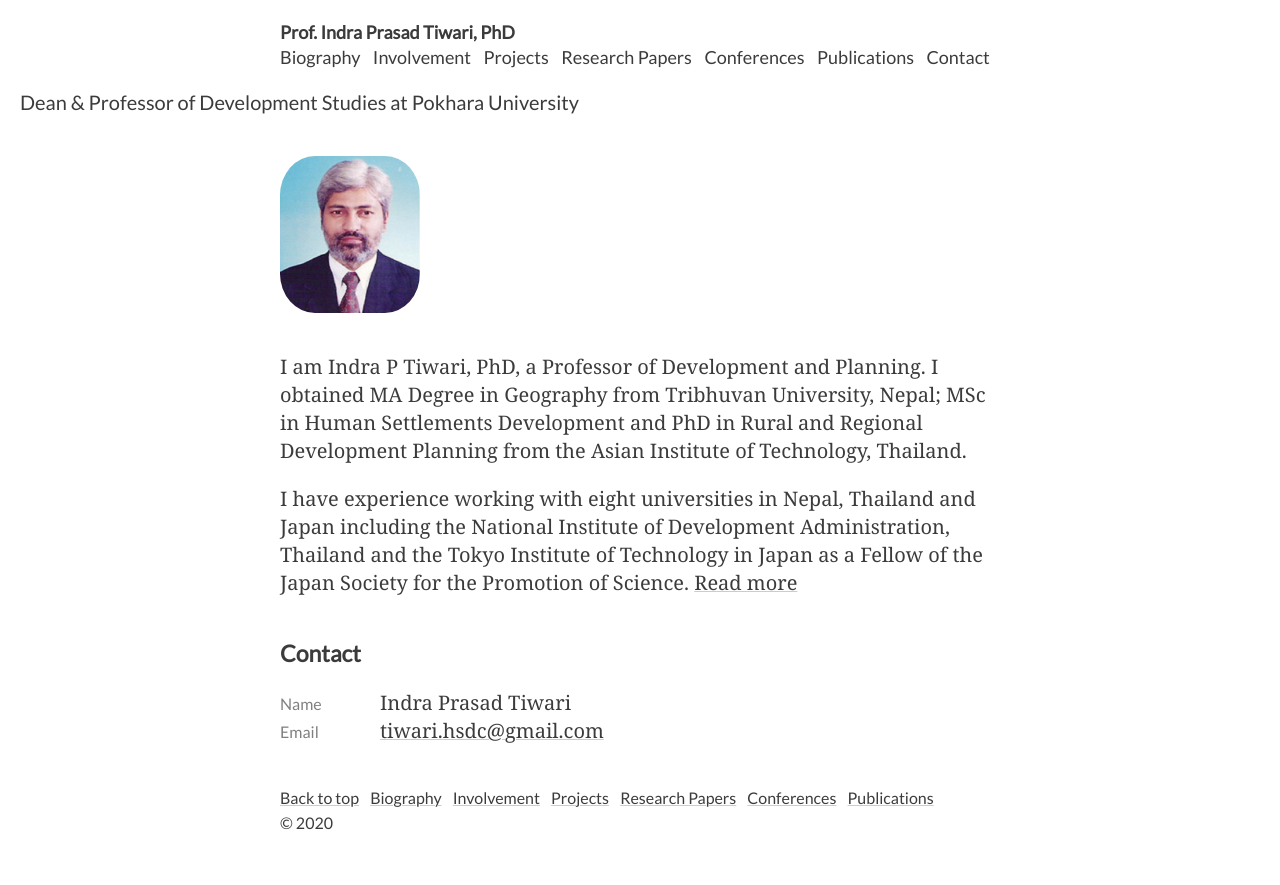
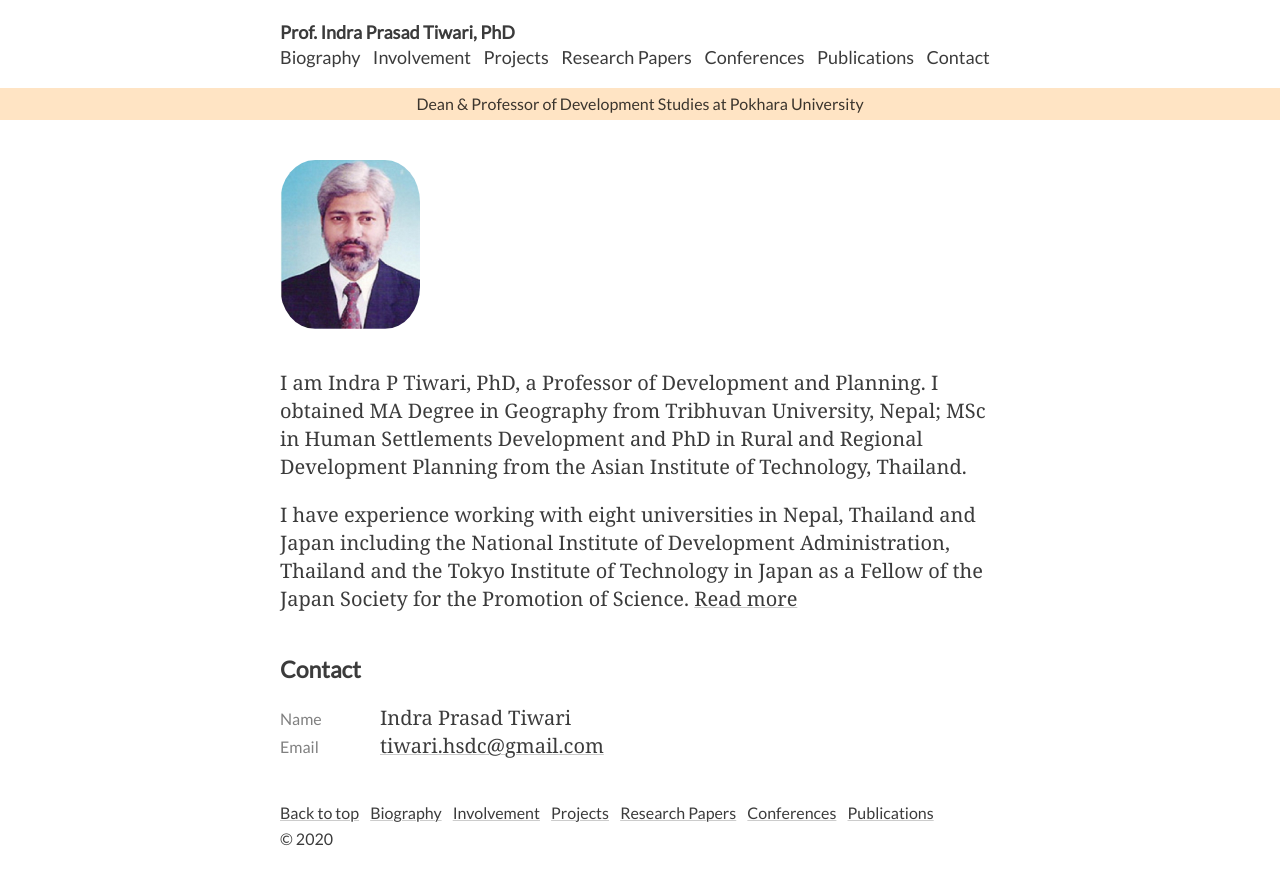
Before and after one commit to PrabhabTiwari/website-ipt, a Jekyll site: the page built from index.htm, in a window 1280 px wide. Shown: the top 885 px of the page. Built offline with Jekyll 4.4.1, drawn with Linux system fonts in a browser that asks for light colours.

Commit message:
New commit

```diff
--- a/_config.yml
+++ b/_config.yml
@@ -25,7 +25,7 @@ description: >- # this means to ignore newlines until "baseurl:"
   line in _config.yml. It will appear in your document head meta (for
   Google search results) and in your feed.xml site description.
 baseurl: "" # the subpath of your site, e.g. /blog
-url: "" # the base hostname & protocol for your site, e.g. http://example.com
+url: "https://demo.indratiwari.com.np" # the base hostname & protocol for your site, e.g. http://example.com
 twitter_username: jekyllrb
 github_username:  jekyll
 # Build settings
--- a/_layouts/base.html
+++ b/_layouts/base.html
@@ -12,7 +12,6 @@ description: >
 <link rel="stylesheet" href="{{ '/assets/css/screen.css' | prepend: site.baseurl }}">
 <meta name="author" content="Indra Prasad Tiwari">
 <link rel="canonical" href="https://www.indratiwari.com.np/">
-<link rel="alternate" type="application/rss+xml" title="RSS Feed for Indra Prasad Tiwari" href="https://indratiwari.com.np/feed.xml">
 <link rel="stylesheet" href="{{ '/assets/css/screen.css' | prepend: site.baseurl }}" type="text/css">
 <link href="https://fonts.googleapis.com/css?family=Lato&display=swap" rel="stylesheet">
 <link href="https://fonts.googleapis.com/css?family=Prata&display=swap" rel="stylesheet">
@@ -25,7 +24,11 @@ description: >
     gtag('config', '');
   </script>
 
-<title>Indra Prasad Tiwari · Home</title>
+{% if page.collection == "class" %}
+<title>{{ page.firstname | escape }} {{ page.lastname | escape }} - {{ site.title | escape }}</title>
+{% else %}
+<title>{% if page.title %}{{ page.title | escape }} - {% endif %}{{ site.title | escape }}</title>
+{% endif %}
 <meta name="title" content="Indra Prasad Tiwari · Home">
 <meta name="description" content="Indra Prasad Tiwari’s Personal Website">
 <meta name="author" content="Indra Prasad Tiwari">
--- a/assets/css/screen.css
+++ b/assets/css/screen.css
@@ -35,7 +35,7 @@ body {
 	line-height: 1.4
 }
 
-div.redesign {
+div.tagline {
 	background-color: bisque;
 	margin: 0 -1rem;
 	padding: 0.25rem 0.5rem;
@@ -46,7 +46,7 @@ div.redesign {
 	font-size: var(--font-small)
 }
 
-div.redesign a {
+div.tagline a {
 	color: #000
 }
 
--- a/index.htm
+++ b/index.htm
@@ -21,7 +21,7 @@ main ul span {
   }
 </style>
 <section class="limit">
-<img src="{{ '/assets/img/indratiwari.png' | prepend: site.baseurl }}" alt="Photo of Prof. Indra Prasad Tiwari, PhD" style="display:block;border-radius:25%;width:7em;margin:2rem 0 2rem;">
+<img src="{{ '/assets/img/iptiwari.jpg' | prepend: site.baseurl }}" alt="Photo of Prof. Indra Prasad Tiwari, PhD" style="display:block;border-radius:25%;width:7em;margin:2rem 0 2rem;">
 <p>I am Indra P Tiwari, PhD, a Professor of Development and Planning. I obtained MA Degree
   in Geography from Tribhuvan University, Nepal; MSc in Human Settlements Development
   and PhD in Rural and Regional Development Planning from the Asian Institute of
```
Also changed, not shown: assets/img/iptiwari.jpg.
